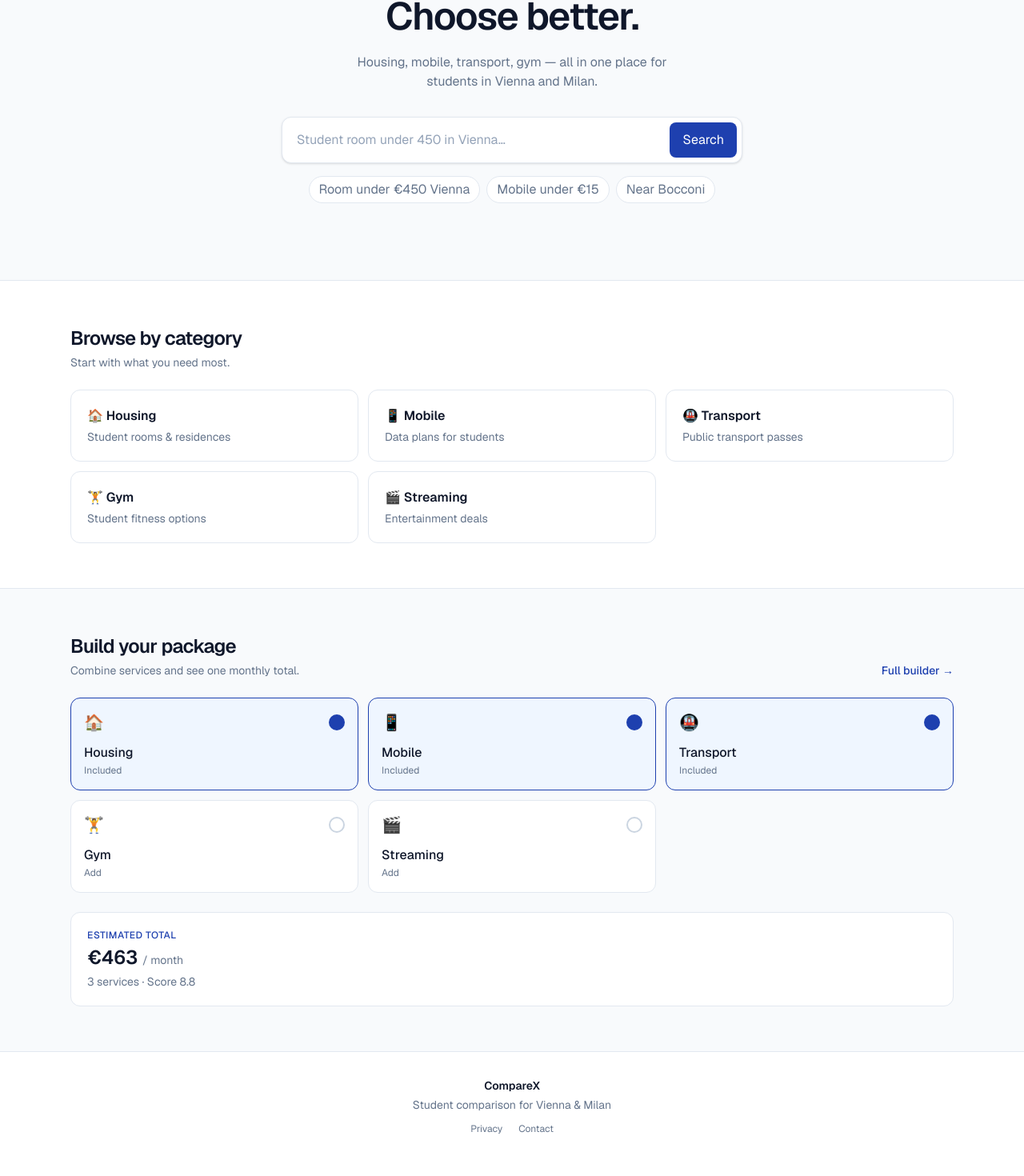
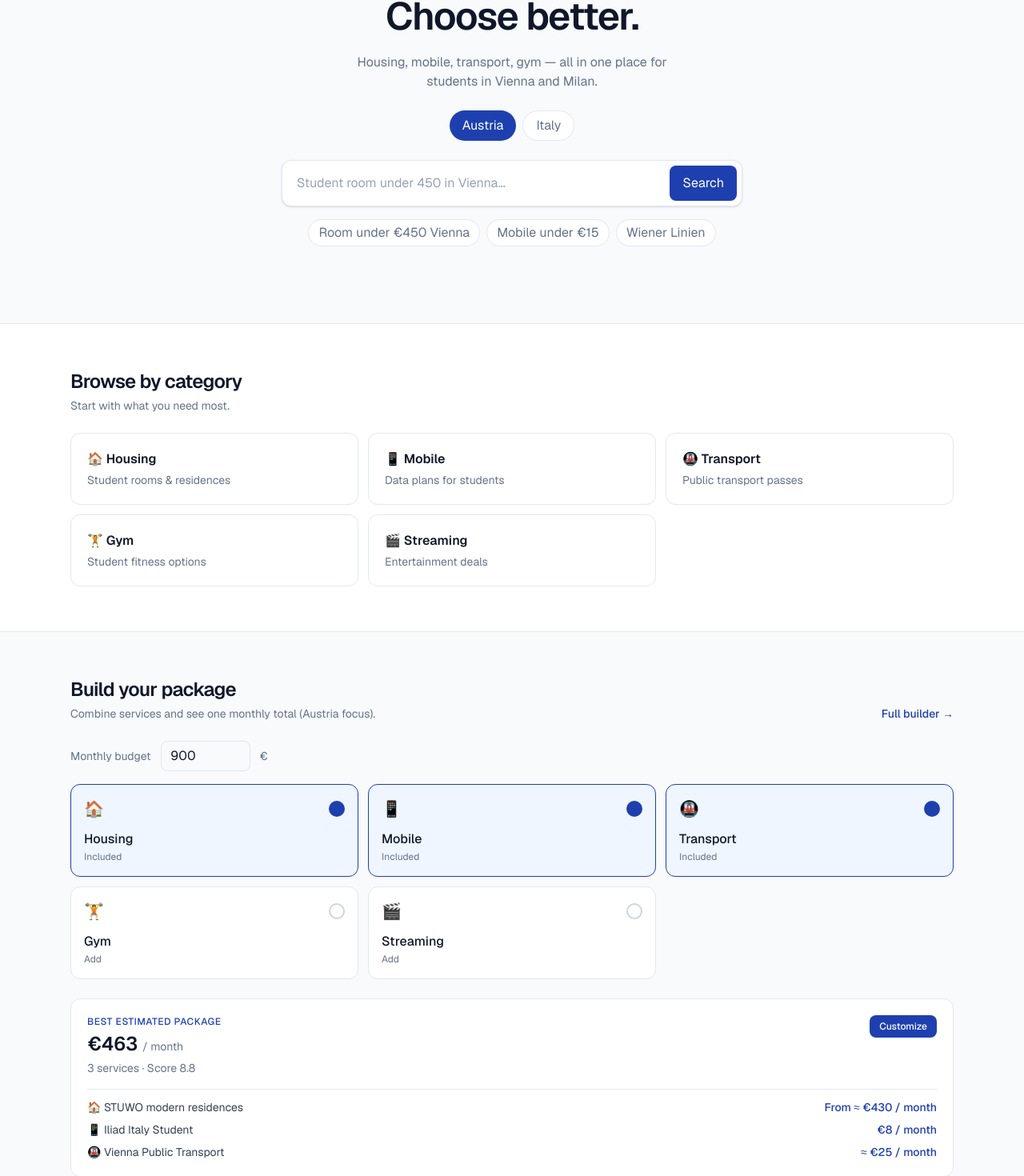
Before and after one commit to pietroconforti-blip/compareX, a Next.js app: page / in a window 1280 px wide. Shown: the part 276-1746 px from the top of the page at 80% size. Built offline with nearby package versions, Linux system fonts and the light colour scheme.

Commit message:
Homepage: show package breakdown and add market preference (Austria/Italy)

```diff
--- a/app/page.tsx
+++ b/app/page.tsx
@@ -26,6 +26,8 @@ type AiRec = {
   image?: string;
 };
 
+type Market = "austria" | "italy";
+
 export default function Home() {
   const [query, setQuery] = useState("");
   const [aiLoading, setAiLoading] = useState(false);
@@ -34,15 +36,31 @@ export default function Home() {
   const [recs, setRecs] = useState<AiRec[]>([]);
   const [packageBudget, setPackageBudget] = useState("900");
   const [packageCategories, setPackageCategories] = useState<Category[]>(["housing", "mobile", "transport"]);
+  const [market, setMarket] = useState<Market>("austria");
+
+  const preferences = useMemo(
+    () => ({
+      student: true,
+      quality: false,
+      cheap: false,
+      vienna: market === "austria",
+      milan: market === "italy",
+      university: false,
+    }),
+    [market],
+  );
 
   const packageCategoryResults = useMemo(() => {
     const output = {} as Record<Category, ReturnType<typeof calculateScore>[]>;
     for (const category of packageCategories) {
-      const scored = offers.filter((o) => o.category === category).map((o) => calculateScore(o, { student: true, quality: false, cheap: false, vienna: true, milan: false, university: false })).sort((a, b) => b.score - a.score);
+      const scored = offers
+        .filter((o) => o.category === category)
+        .map((o) => calculateScore(o, preferences))
+        .sort((a, b) => b.score - a.score);
       output[category] = rankOffers(scored);
     }
     return output;
-  }, [packageCategories]);
+  }, [packageCategories, preferences]);
 
   const packageBundles = useMemo(() => {
     if (packageCategories.length < 2) return [];
@@ -56,7 +74,7 @@ export default function Home() {
   const best = [...pool].sort((a, b) => b.score - a.score || a.totalPrice - b.totalPrice)[0] ?? null;
 
   function toggleCategory(category: Category) {
-    setPackageCategories((cur) => cur.includes(category) ? cur.filter((x) => x !== category) : [...cur, category]);
+    setPackageCategories((cur) => (cur.includes(category) ? cur.filter((x) => x !== category) : [...cur, category]));
   }
 
   function goSearch(q: string) {
@@ -71,7 +89,11 @@ export default function Home() {
     setRecs([]);
     setInterpretation("");
     try {
-      const res = await fetch("/api/ai-search", { method: "POST", headers: { "Content-Type": "application/json" }, body: JSON.stringify({ query: text }) });
+      const res = await fetch("/api/ai-search", {
+        method: "POST",
+        headers: { "Content-Type": "application/json" },
+        body: JSON.stringify({ query: text }),
+      });
       const data = await res.json();
       if (!res.ok) throw new Error(data.error || "AI search failed");
       setInterpretation(data.interpretation || "");
@@ -95,12 +117,18 @@ export default function Home() {
             </div>
           </div>
           <details className="relative">
-            <summary className="flex cursor-pointer list-none items-center gap-2 rounded-lg border border-[#e2e8f0] bg-white px-3.5 py-2 text-sm font-medium text-[#334155] hover:border-[#1e40af]">Menu</summary>
+            <summary className="flex cursor-pointer list-none items-center gap-2 rounded-lg border border-[#e2e8f0] bg-white px-3.5 py-2 text-sm font-medium text-[#334155] hover:border-[#1e40af]">
+              Menu
+            </summary>
             <nav className="absolute right-0 top-full z-50 mt-2 w-52 rounded-xl border border-[#e2e8f0] bg-white p-1.5 shadow-lg">
               {[["student room", "Housing"], ["mobile plan", "Mobile"], ["transport", "Transport"], ["gym", "Gym"], ["streaming", "Streaming"]].map(([q, label]) => (
-                <button key={q} onClick={() => goSearch(q)} className="block w-full rounded-lg px-3 py-2 text-left text-sm text-[#334155] hover:bg-[#eff6ff] hover:text-[#1e40af]">{label}</button>
+                <button key={q} onClick={() => goSearch(q)} className="block w-full rounded-lg px-3 py-2 text-left text-sm text-[#334155] hover:bg-[#eff6ff] hover:text-[#1e40af]">
+                  {label}
+                </button>
               ))}
-              <a href="/package-builder" className="mt-1 block rounded-lg border-t border-[#e2e8f0] px-3 py-2 text-sm font-medium text-[#1e40af] hover:bg-[#eff6ff]">Package builder</a>
+              <a href="/package-builder" className="mt-1 block rounded-lg border-t border-[#e2e8f0] px-3 py-2 text-sm font-medium text-[#1e40af] hover:bg-[#eff6ff]">
+                Package builder
+              </a>
             </nav>
           </details>
         </div>
@@ -110,18 +138,36 @@ export default function Home() {
         <div className="mx-auto max-w-3xl px-6 py-16 text-center md:py-24">
           <p className="text-xs font-semibold uppercase tracking-widest text-[#1e40af]">Student life in Austria & Italy</p>
           <h1 className="mt-4 text-4xl font-semibold leading-tight tracking-tight md:text-5xl">
-            Compare everything.<br />Choose better.
+            Compare everything.
+            <br />
+            Choose better.
           </h1>
-          <p className="mx-auto mt-4 max-w-md text-[#64748b]">
-            Housing, mobile, transport, gym — all in one place for students in Vienna and Milan.
-          </p>
+          <p className="mx-auto mt-4 max-w-md text-[#64748b]">Housing, mobile, transport, gym — all in one place for students in Vienna and Milan.</p>
 
-          <form className="mx-auto mt-8 max-w-xl" onSubmit={(e) => { e.preventDefault(); runAiSearch(query); }}>
+          <div className="mt-6 flex justify-center gap-2">
+            {(["austria", "italy"] as Market[]).map((m) => (
+              <button
+                key={m}
+                onClick={() => setMarket(m)}
+                className={`rounded-full px-4 py-1.5 text-xs font-medium transition ${market === m ? "bg-[#1e40af] text-white" : "border border-[#e2e8f0] bg-white text-[#64748b] hover:border-[#1e40af]"}`}
+              >
+                {m === "austria" ? "Austria" : "Italy"}
+              </button>
+            ))}
+          </div>
+
+          <form
+            className="mx-auto mt-6 max-w-xl"
+            onSubmit={(e) => {
+              e.preventDefault();
+              runAiSearch(query);
+            }}
+          >
             <div className="flex items-center gap-2 rounded-xl border border-[#e2e8f0] bg-white p-1.5 shadow-sm focus-within:border-[#1e40af] focus-within:ring-2 focus-within:ring-[#1e40af]/20">
               <input
                 value={query}
                 onChange={(e) => setQuery(e.target.value)}
-                placeholder="Student room under 450 in Vienna…"
+                placeholder={market === "austria" ? "Student room under 450 in Vienna…" : "Stanza studente sotto 450 a Milano…"}
                 className="flex-1 bg-transparent px-3 py-2.5 text-sm outline-none placeholder:text-[#94a3b8]"
               />
               <button type="submit" disabled={aiLoading} className="rounded-lg bg-[#1e40af] px-4 py-2.5 text-sm font-medium text-white hover:bg-[#1e3a8a] disabled:opacity-50">
@@ -131,8 +177,18 @@ export default function Home() {
           </form>
 
           <div className="mt-4 flex flex-wrap justify-center gap-2">
-            {["Room under €450 Vienna", "Mobile under €15", "Near Bocconi"].map((chip) => (
-              <button key={chip} onClick={() => { setQuery(chip); runAiSearch(chip); }} className="rounded-full border border-[#e2e8f0] bg-white px-3 py-1 text-xs text-[#64748b] hover:border-[#1e40af] hover:text-[#1e40af]">
+            {(market === "austria"
+              ? ["Room under €450 Vienna", "Mobile under €15", "Wiener Linien"]
+              : ["Stanza sotto €450 Milano", "Mobile under €15", "Near Bocconi"]
+            ).map((chip) => (
+              <button
+                key={chip}
+                onClick={() => {
+                  setQuery(chip);
+                  runAiSearch(chip);
+                }}
+                className="rounded-full border border-[#e2e8f0] bg-white px-3 py-1 text-xs text-[#64748b] hover:border-[#1e40af] hover:text-[#1e40af]"
+              >
                 {chip}
               </button>
             ))}
@@ -146,15 +202,16 @@ export default function Home() {
               <div className="grid gap-3 sm:grid-cols-2">
                 {recs.slice(0, 6).map((r) => (
                   <a key={r.id} href={r.searchUrl} className="card-hover block overflow-hidden rounded-xl border border-[#e2e8f0] bg-white hover:border-[#1e40af]">
-                    {r.image && (
-                      <img src={r.image} alt={r.name} className="h-36 w-full object-cover" />
-                    )}
+                    {r.image && <img src={r.image} alt={r.name} className="h-36 w-full object-cover" />}
                     <div className="p-4">
                       <div className="flex items-baseline justify-between gap-3">
                         <p className="font-medium">{r.name}</p>
                         <p className="text-sm font-semibold text-[#1e40af]">{r.priceLabel}</p>
                       </div>
-                      <p className="mt-0.5 text-xs text-[#64748b]">{r.location} · {categoryLabels[r.category]}</p>
+                      <p className="mt-0.5 text-xs text-[#64748b]">
+                        {r.location} · {categoryLabels[r.category]}
+                      </p>
+                      {r.reasons?.[0] && <p className="mt-1 text-xs text-[#475569]">{r.reasons[0]}</p>}
                     </div>
                   </a>
                 ))}
@@ -170,9 +227,17 @@ export default function Home() {
           <p className="mt-1 text-sm text-[#64748b]">Start with what you need most.</p>
         </div>
         <div className="grid gap-3 sm:grid-cols-2 lg:grid-cols-3">
-          {([["housing", "Housing", "Student rooms & residences"], ["mobile", "Mobile", "Data plans for students"], ["transport", "Transport", "Public transport passes"], ["gym", "Gym", "Student fitness options"], ["streaming", "Streaming", "Entertainment deals"]] as const).map(([key, label, desc]) => (
+          {([
+            ["housing", "Housing", "Student rooms & residences"],
+            ["mobile", "Mobile", "Data plans for students"],
+            ["transport", "Transport", "Public transport passes"],
+            ["gym", "Gym", "Student fitness options"],
+            ["streaming", "Streaming", "Entertainment deals"],
+          ] as const).map(([key, label, desc]) => (
             <button key={key} onClick={() => goSearch(key)} className="card-hover rounded-xl border border-[#e2e8f0] bg-white p-5 text-left hover:border-[#1e40af]">
-              <p className="font-semibold">{categoryIcons[key as Category]} {label}</p>
+              <p className="font-semibold">
+                {categoryIcons[key as Category]} {label}
+              </p>
               <p className="mt-1 text-sm text-[#64748b]">{desc}</p>
             </button>
           ))}
@@ -184,9 +249,23 @@ export default function Home() {
           <div className="mb-6 flex items-end justify-between">
             <div>
               <h2 className="text-2xl font-semibold tracking-tight">Build your package</h2>
-              <p className="mt-1 text-sm text-[#64748b]">Combine services and see one monthly total.</p>
+              <p className="mt-1 text-sm text-[#64748b]">Combine services and see one monthly total ({market === "austria" ? "Austria" : "Italy"} focus).</p>
             </div>
-            <a href="/package-builder" className="text-sm font-medium text-[#1e40af] hover:underline">Full builder →</a>
+            <a href="/package-builder" className="text-sm font-medium text-[#1e40af] hover:underline">
+              Full builder →
+            </a>
+          </div>
+
+          <div className="mb-4 flex items-center gap-3">
+            <label className="text-sm text-[#64748b]">Monthly budget</label>
+            <input
+              type="number"
+              value={packageBudget}
+              onChange={(e) => setPackageBudget(e.target.value)}
+              className="w-28 rounded-lg border border-[#e2e8f0] px-3 py-1.5 text-sm outline-none focus:border-[#1e40af]"
+              placeholder="900"
+            />
+            <span className="text-sm text-[#64748b]">€</span>
           </div>
 
           <div className="grid gap-3 sm:grid-cols-2 lg:grid-cols-3">
@@ -209,12 +288,35 @@ export default function Home() {
             })}
           </div>
 
-          {best && (
+          {best ? (
             <div className="mt-6 rounded-xl border border-[#e2e8f0] bg-white p-5">
-              <p className="text-xs font-medium uppercase tracking-wider text-[#1e40af]">Estimated total</p>
-              <p className="mt-1 text-2xl font-semibold">{formatPrice(best.totalPrice)} <span className="text-sm font-normal text-[#64748b]">/ month</span></p>
-              <p className="mt-1 text-sm text-[#64748b]">{packageCategories.length} services · Score {best.score}</p>
+              <div className="flex items-start justify-between gap-4">
+                <div>
+                  <p className="text-xs font-medium uppercase tracking-wider text-[#1e40af]">Best estimated package</p>
+                  <p className="mt-1 text-2xl font-semibold">
+                    {formatPrice(best.totalPrice)} <span className="text-sm font-normal text-[#64748b]">/ month</span>
+                  </p>
+                  <p className="mt-1 text-sm text-[#64748b]">
+                    {packageCategories.length} services · Score {best.score}
+                  </p>
+                </div>
+                <a href="/package-builder" className="shrink-0 rounded-lg bg-[#1e40af] px-3 py-1.5 text-xs font-medium text-white hover:bg-[#1e3a8a]">
+                  Customize
+                </a>
+              </div>
+              <ul className="mt-4 space-y-2 border-t border-[#e2e8f0] pt-3">
+                {best.offers.map((o) => (
+                  <li key={o.id} className="flex items-center justify-between text-sm">
+                    <span className="text-[#334155]">
+                      {categoryIcons[o.category]} {o.name}
+                    </span>
+                    <span className="font-medium text-[#1e40af]">{o.priceLabel}</span>
+                  </li>
+                ))}
+              </ul>
             </div>
+          ) : (
+            <p className="mt-6 text-sm text-[#64748b]">Select at least two categories to see a package estimate.</p>
           )}
         </div>
       </section>
@@ -224,8 +326,12 @@ export default function Home() {
           <p className="font-semibold text-[#0f172a]">CompareX</p>
           <p className="mt-1">Student comparison for Vienna & Milan</p>
           <div className="mt-3 flex justify-center gap-5 text-xs">
-            <a href="/privacy" className="hover:text-[#1e40af]">Privacy</a>
-            <a href="/contact" className="hover:text-[#1e40af]">Contact</a>
+            <a href="/privacy" className="hover:text-[#1e40af]">
+              Privacy
+            </a>
+            <a href="/contact" className="hover:text-[#1e40af]">
+              Contact
+            </a>
           </div>
         </div>
       </footer>
```
